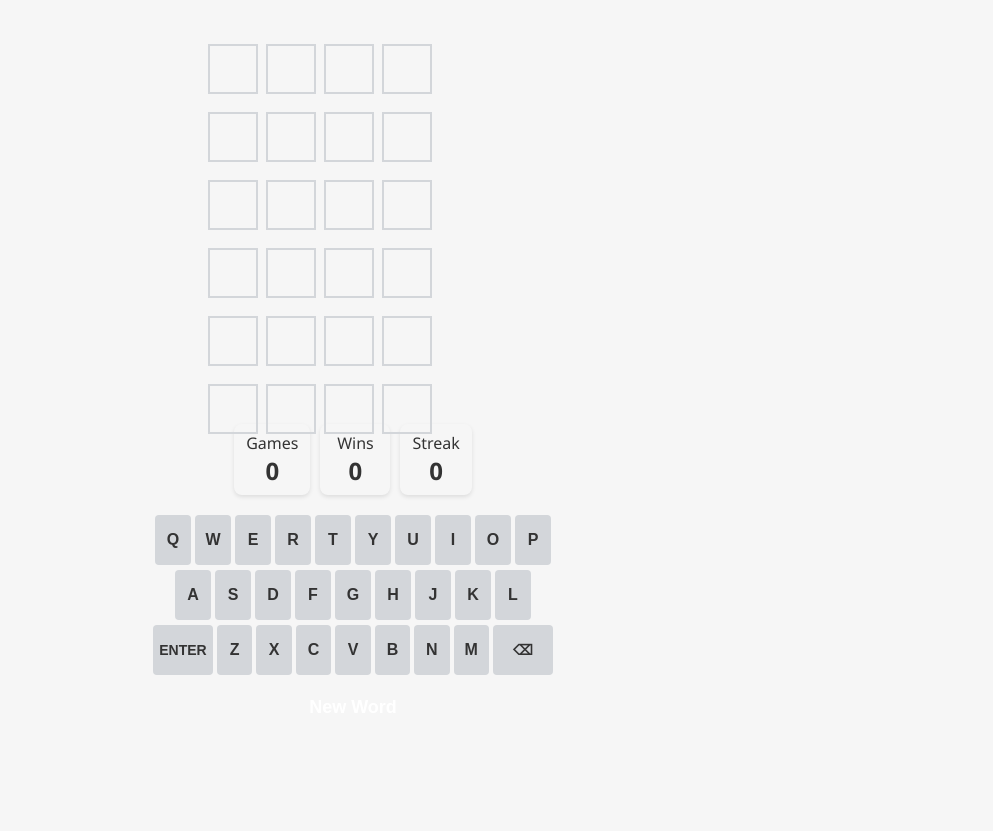
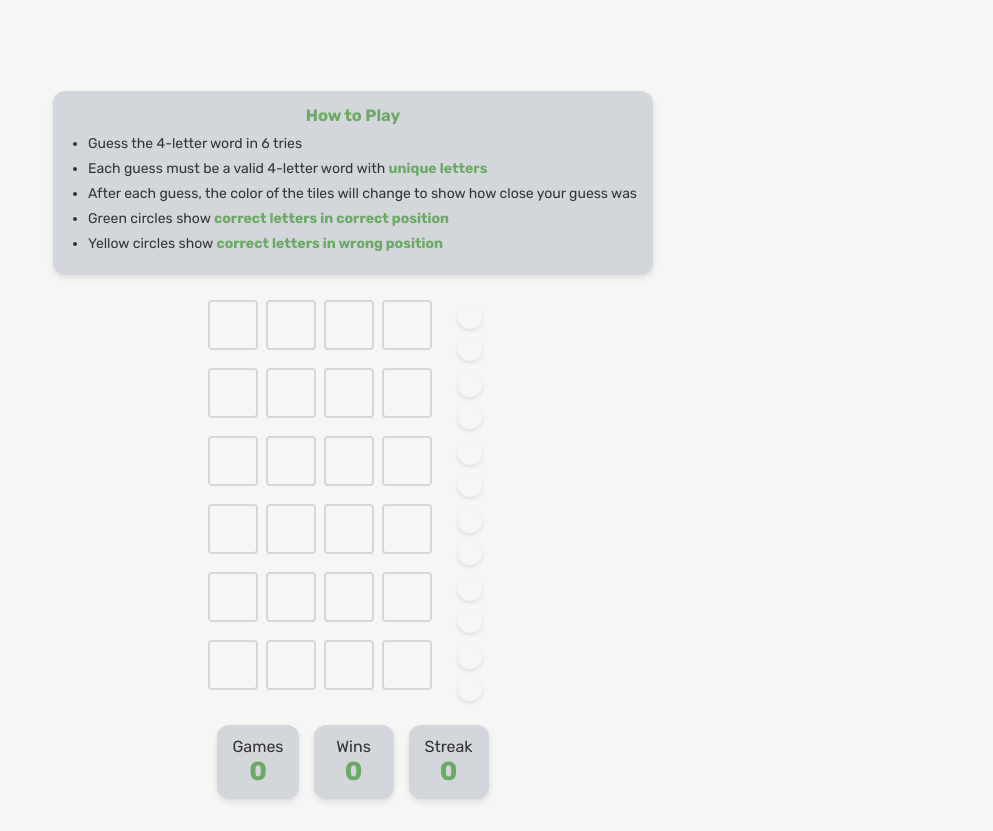
Before and after one commit to Vatsal4040/infinte4x_hardword, a plain HTML site: page index.html in a window 1280 px wide. Shown: the part 131-962 px from the top of the page, without its empty margins (287-1280 px from the left). Before the commit the page ends 861 px from the top, so only its background shows below. Drawn offline with Linux system fonts and the light colour scheme; no server answers; a web font is replaced by a local one.

Commit message:
index.html

```diff
--- a/index.html
+++ b/index.html
@@ -3,10 +3,10 @@
 <head>
     <meta charset="UTF-8">
     <meta name="viewport" content="width=device-width, initial-scale=1.0">
-    <title>HardWord Clone</title>
+    <title>HardWord - Enhanced</title>
     <link rel="preconnect" href="https://fonts.googleapis.com">
     <link rel="preconnect" href="https://fonts.gstatic.com" crossorigin>
-    <link href="https://fonts.googleapis.com/css2?family=Rubik+Doodle+Shadow&display=swap" rel="stylesheet">
+    <link href="https://fonts.googleapis.com/css2?family=Rubik+Doodle+Shadow&family=Rubik:wght@400;500;700&display=swap" rel="stylesheet">
     <style>
         :root {
             --bg-color: #f6f6f6;
@@ -21,7 +21,8 @@
             --header-color: #6aaa64;
             --digit-bg: #333;
             --digit-color: white;
-            --tile-size: 50px;
+            --tile-size: min(12vw, 50px);
+            --key-height: min(10vw, 50px);
         }
 
         .dark-mode {
@@ -46,11 +47,11 @@
         }
 
         body {
-            font-family: 'Segoe UI', Tahoma, Geneva, Verdana, sans-serif;
+            font-family: 'Rubik', 'Segoe UI', Tahoma, Geneva, Verdana, sans-serif;
             text-align: center;
             background: var(--bg-color);
             color: var(--text-color);
-            height: 100vh;
+            min-height: 100vh;
             display: flex;
             flex-direction: column;
             padding: 10px;
@@ -59,7 +60,7 @@
         }
 
         #game-container {
-            max-width: 500px;
+            max-width: 600px;
             width: 100%;
             margin: 0 auto;
             display: flex;
@@ -69,18 +70,24 @@
             position: relative;
         }
 
+        .header {
+            position: relative;
+            padding: 10px 0;
+        }
+
         h1 {
             font-family: 'Rubik Doodle Shadow', cursive;
             color: var(--header-color);
-            margin-bottom: 5px;
+            margin: 0;
             font-size: clamp(28px, 7vw, 42px);
             text-shadow: 3px 3px 0px rgba(0,0,0,0.1);
             letter-spacing: 1px;
         }
 
         .subtitle {
-            color: var(--subtitle-color);
-            margin-bottom: 10px;
+            color: var(--text-color);
+            opacity: 0.8;
+            margin: 5px 0 15px;
             font-size: clamp(14px, 3vw, 16px);
         }
 
@@ -96,8 +103,9 @@
 
         #result-message {
             font-size: clamp(16px, 4vw, 20px);
-            margin-bottom: 5px;
+            margin-bottom: 15px;
             min-height: 24px;
+            font-weight: 500;
         }
 
         #board-container {
@@ -106,6 +114,7 @@
             flex-direction: column;
             justify-content: center;
             max-height: 400px;
+            padding: 10px 0;
         }
 
         #board {
@@ -142,6 +151,8 @@
             text-transform: uppercase;
             user-select: none;
             position: relative;
+            border-radius: 4px;
+            transition: all 0.2s;
         }
 
         .tile.flip {
@@ -166,6 +177,7 @@
             justify-content: center;
             font-weight: bold;
             font-size: 14px;
+            box-shadow: 0 2px 4px rgba(0,0,0,0.1);
         }
 
         .correct-circle {
@@ -187,7 +199,8 @@
         #keyboard-container {
             margin: 10px auto 0;
             width: 100%;
-            max-width: 400px;
+            max-width: 500px;
+            padding: 10px 5px;
         }
 
         #keyboard {
@@ -209,21 +222,32 @@
             border-radius: 4px;
             font-weight: bold;
             cursor: pointer;
-            height: 50px;
+            height: var(--key-height);
             min-width: 30px;
             text-transform: uppercase;
             flex: 1;
-            max-width: 36px;
+            max-width: 40px;
             font-size: clamp(12px, 3vw, 16px);
             display: flex;
             align-items: center;
             justify-content: center;
             position: relative;
+            transition: all 0.2s;
+            box-shadow: 0 2px 3px rgba(0,0,0,0.1);
+        }
+
+        .key:hover {
+            background: var(--key-hover);
+            transform: translateY(-2px);
+        }
+
+        .key:active {
+            transform: translateY(1px);
         }
 
         .key.wide {
             flex: 1.5;
-            max-width: 60px;
+            max-width: 65px;
             font-size: clamp(10px, 2.5vw, 14px);
             padding: 0 5px;
         }
@@ -248,7 +272,7 @@
 
         #message {
             height: 20px;
-            margin: 5px 0;
+            margin: 5px 0 15px;
             font-weight: bold;
             font-size: clamp(14px, 3vw, 16px);
         }
@@ -264,36 +288,48 @@
         #stats {
             display: flex;
             justify-content: center;
-            gap: 10px;
-            margin: 10px 0;
+            gap: 15px;
+            margin: 15px 0;
             flex-wrap: wrap;
         }
 
         .stat-box {
-            background: var(--stat-bg);
-            padding: 8px 12px;
-            border-radius: 8px;
-            box-shadow: 0 2px 4px rgba(0,0,0,0.1);
-            min-width: 70px;
+            background: var(--tile-border);
+            padding: 12px 15px;
+            border-radius: 12px;
+            box-shadow: 0 3px 6px rgba(0,0,0,0.1);
+            min-width: 80px;
         }
 
         .stat-value {
-            font-size: clamp(18px, 4vw, 24px);
+            font-size: clamp(20px, 4vw, 26px);
             font-weight: bold;
+            color: var(--header-color);
         }
 
         #reset {
-            background: var(--reset-bg);
+            background: var(--header-color);
             color: white;
             border: none;
-            padding: 12px 20px;
+            padding: 14px 20px;
             border-radius: 8px;
             font-weight: bold;
             cursor: pointer;
             margin: 10px auto;
             font-size: clamp(14px, 3vw, 18px);
             width: 100%;
-            max-width: 200px;
+            max-width: 220px;
+            transition: all 0.2s;
+            box-shadow: 0 3px 6px rgba(0,0,0,0.1);
+        }
+
+        #reset:hover {
+            transform: translateY(-2px);
+            box-shadow: 0 4px 8px rgba(0,0,0,0.15);
+        }
+
+        #reset:active {
+            transform: translateY(1px);
         }
 
         .shake {
@@ -314,22 +350,91 @@
             color: var(--key-text);
             border: none;
             border-radius: 4px;
-            padding: 6px 10px;
+            padding: 8px 12px;
             font-weight: bold;
             cursor: pointer;
             font-size: clamp(12px, 3vw, 14px);
+            transition: all 0.2s;
+            box-shadow: 0 2px 3px rgba(0,0,0,0.1);
+        }
+
+        #theme-toggle:hover {
+            background: var(--key-hover);
+            transform: translateY(-2px);
+        }
+
+        .instructions {
+            background: var(--tile-border);
+            padding: 15px;
+            border-radius: 12px;
+            margin: 15px 0;
+            text-align: left;
+            font-size: 14px;
+            box-shadow: 0 3px 6px rgba(0,0,0,0.1);
+        }
+
+        .instructions h3 {
+            margin-bottom: 10px;
+            color: var(--header-color);
+            text-align: center;
+        }
+
+        .instructions ul {
+            padding-left: 20px;
+        }
+
+        .instructions li {
+            margin-bottom: 8px;
+        }
+
+        .highlight {
+            font-weight: bold;
+            color: var(--header-color);
+        }
+
+        @media (max-width: 500px) {
+            .row {
+                grid-template-columns: repeat(4, var(--tile-size)) 40px;
+            }
+
+            .key {
+                max-width: 30px;
+                font-size: 14px;
+            }
+
+            .key.wide {
+                max-width: 50px;
+                font-size: 12px;
+            }
+
+            .stat-box {
+                padding: 10px;
+                min-width: 70px;
+            }
         }
     </style>
 </head>
 <body>
-    <button id="theme-toggle">🌙 Dark Mode</button>
-
     <div id="game-container">
+        <div class="header">
             <h1>HardWord</h1>
             <p class="subtitle">Guess the 4-letter word with unique letters</p>
+            <button id="theme-toggle">🌙 Dark Mode</button>
+        </div>
 
         <div id="answer-display"></div>
         <div id="result-message"></div>
+
+        <div class="instructions">
+            <h3>How to Play</h3>
+            <ul>
+                <li>Guess the 4-letter word in 6 tries</li>
+                <li>Each guess must be a valid 4-letter word with <span class="highlight">unique letters</span></li>
+                <li>After each guess, the color of the tiles will change to show how close your guess was</li>
+                <li>Green circles show <span class="highlight">correct letters in correct position</span></li>
+                <li>Yellow circles show <span class="highlight">correct letters in wrong position</span></li>
+            </ul>
+        </div>
 
         <div id="board-container">
             <div id="board"></div>
@@ -367,6 +472,7 @@
                     <button class="key" data-key="P">P</button>
                 </div>
                 <div class="keyrow">
+                    <div class="key-spacer"></div>
                     <button class="key" data-key="A">A</button>
                     <button class="key" data-key="S">S</button>
                     <button class="key" data-key="D">D</button>
@@ -376,6 +482,7 @@
                     <button class="key" data-key="J">J</button>
                     <button class="key" data-key="K">K</button>
                     <button class="key" data-key="L">L</button>
+                    <div class="key-spacer"></div>
                 </div>
                 <div class="keyrow">
                     <button class="key wide" data-key="ENTER">Enter</button>
@@ -466,6 +573,7 @@
             board.innerHTML = '';
             clearKeyboardColors();
             clearAnswerDisplay();
+            messageEl.textContent = '';
 
             for (let i = 0; i < 6; i++) {
                 const row = document.createElement('div');
@@ -485,57 +593,46 @@
                 // Add feedback container for circles
                 const feedbackContainer = document.createElement('div');
                 feedbackContainer.className = 'feedback-container';
+
+                // Create circles but leave empty until guess
+                const correctCircle = document.createElement('div');
+                correctCircle.className = 'feedback-circle';
+                feedbackContainer.appendChild(correctCircle);
+
+                const presentCircle = document.createElement('div');
+                presentCircle.className = 'feedback-circle';
+                feedbackContainer.appendChild(presentCircle);
+
                 row.appendChild(feedbackContainer);
-
                 board.appendChild(row);
             }
 
             currentGuess = '';
             guesses = 0;
             gameOver = false;
-            messageEl.textContent = '';
 
             fetchRandomWord();
         }
 
-        async function fetchRandomWord() {
-            try {
-                messageEl.textContent = 'Loading...';
-                const response = await fetch('https://random-word-api.herokuapp.com/word?length=4');
-                const data = await response.json();
-
-                if (data && data[0]) {
-                    const word = data[0].toUpperCase();
-                    // Ensure no repeating letters
-                    if (new Set(word).size === 4) {
-                        correctWord = word;
-                        console.log('Correct word:', correctWord);
-                        messageEl.textContent = '';
-                    } else {
-                        fallbackWords();
-                    }
-                } else {
-                    fallbackWords();
-                }
-            } catch (error) {
-                console.error('Error:', error);
-                fallbackWords();
-            }
-        }
-
-        function fallbackWords() {
-            const words = [
+        // Word list for the game
+        const wordList = [
             'ABLE', 'BAKE', 'CAFE', 'DARK', 'ECHO', 'FAME', 'GOLD', 'HAIK',
             'ICON', 'JAZZ', 'KALE', 'LAMB', 'MILD', 'NAVY', 'OATH', 'PEAK',
             'QUIZ', 'RAIN', 'SAFE', 'TALC', 'URGE', 'VAIN', 'WALK', 'XRAY',
             'YANK', 'ZEST', 'BIRD', 'COST', 'DUKE', 'EVIL', 'FROG', 'GIFT',
             'HURT', 'JOKE', 'KNOT', 'LION', 'MUSE', 'NEST', 'OPEN', 'PUSH',
-                'QUIP', 'RUST', 'SOAP', 'TUNE', 'VOW', 'WOLF', 'YETI', 'ZINC'
+            'QUIP', 'RUST', 'SOAP', 'TUNE', 'VOW', 'WOLF', 'YETI', 'ZINC',
+            'ARCH', 'BOLD', 'CAMP', 'DOVE', 'EXAM', 'FLIP', 'GLOW', 'HERB',
+            'INCH', 'JOLT', 'KICK', 'LUSH', 'MYTH', 'NODE', 'OVAL', 'PLUM'
         ].filter(word => new Set(word).size === 4);
 
-            correctWord = words[Math.floor(Math.random() * words.length)];
+        function fetchRandomWord() {
+            messageEl.textContent = 'Loading...';
+            setTimeout(() => {
+                correctWord = wordList[Math.floor(Math.random() * wordList.length)];
                 console.log('Correct word:', correctWord);
                 messageEl.textContent = '';
+            }, 500);
         }
 
         function handleKeyPress(key) {
@@ -629,19 +726,25 @@
                 }, delay);
             }
 
-            // Add feedback circles
+            // Update feedback circles
             setTimeout(() => {
-                feedbackContainer.innerHTML = '';
+                const circles = feedbackContainer.querySelectorAll('.feedback-circle');
 
-                const correctCircle = document.createElement('div');
-                correctCircle.className = 'feedback-circle correct-circle';
-                correctCircle.textContent = correctCount;
-                feedbackContainer.appendChild(correctCircle);
+                if (correctCount > 0) {
+                    circles[0].textContent = correctCount;
+                    circles[0].classList.add('correct-circle');
+                } else {
+                    circles[0].textContent = '';
+                    circles[0].classList.remove('correct-circle');
+                }
 
-                const presentCircle = document.createElement('div');
-                presentCircle.className = 'feedback-circle present-circle';
-                presentCircle.textContent = presentCount;
-                feedbackContainer.appendChild(presentCircle);
+                if (presentCount > 0) {
+                    circles[1].textContent = presentCount;
+                    circles[1].classList.add('present-circle');
+                } else {
+                    circles[1].textContent = '';
+                    circles[1].classList.remove('present-circle');
+                }
             }, 800);
 
             // Check win/lose conditions
@@ -693,10 +796,13 @@
         function showMessage(msg, type) {
             messageEl.textContent = msg;
             messageEl.className = type || '';
+            setTimeout(() => {
+                messageEl.textContent = '';
+                messageEl.className = '';
+            }, 2000);
         }
 
         function updateStats() {
-            gamesPlayed++;
             gamesPlayedEl.textContent = gamesPlayed;
             gamesWonEl.textContent = gamesWon;
             currentStreakEl.textContent = currentStreak;
@@ -714,6 +820,8 @@
         });
 
         resetBtn.addEventListener('click', () => {
+            gamesPlayed++;
+            updateStats();
             init();
         });
 
```
Lines whose indentation alone changed are shown as unchanged.
